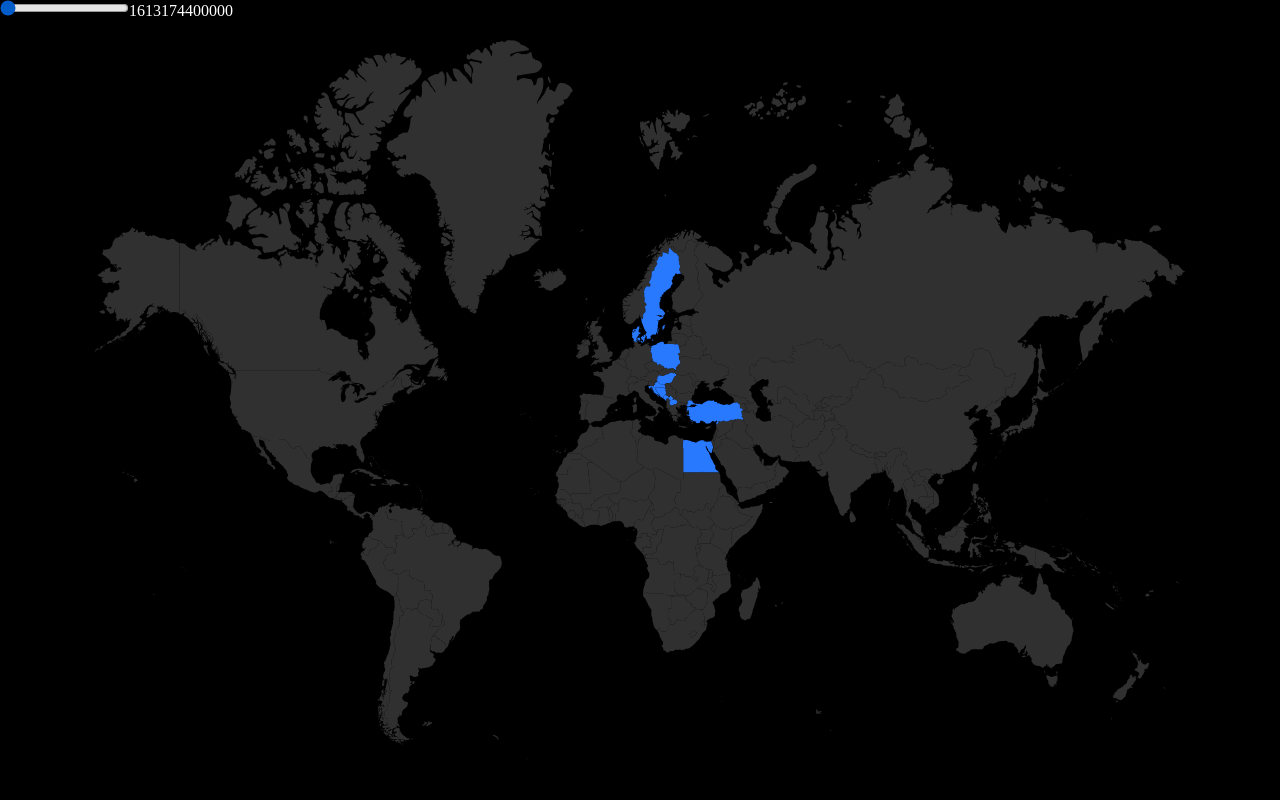
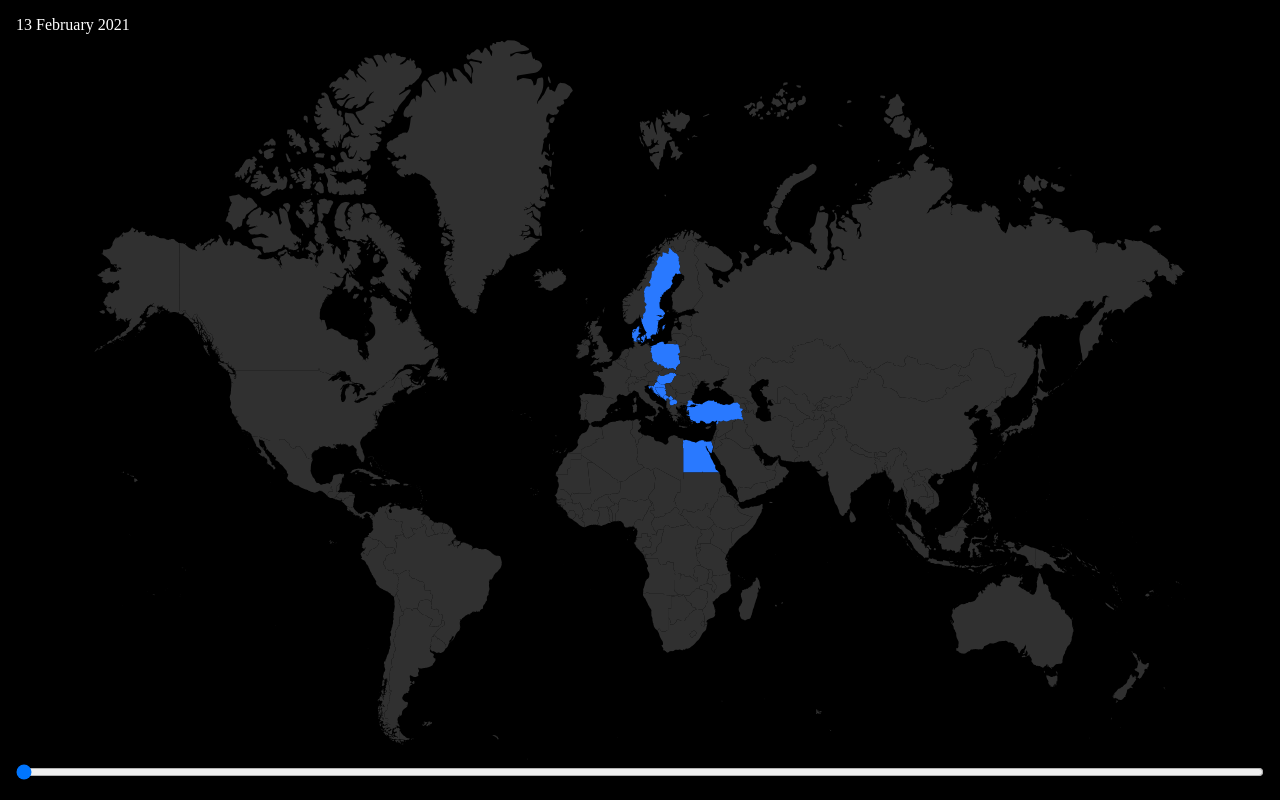
Before and after one commit to bence-toth/travel-map, a React (Create React App) app: page / in a window 1280 px wide. Built offline with nearby package versions, Linux system fonts and the light colour scheme.

Commit message:
Formatted date display

```diff
--- a/src/DateSlider.css
+++ b/src/DateSlider.css
@@ -1,12 +1,19 @@
 .date-slider-wrapper {
   position: fixed;
-  top: 0;
+  bottom: 0;
+  left: 0;
+  right: 0;
+  padding: 1em;
 }
 
 .date-slider {
-  color: blue;
+  width: 100%;
 }
 
-.date-display {
+.date-display-wrapper {
+  position: fixed;
   color: white;
+  top: 0;
+  left: 0;
+  padding: 1em;
 }
--- a/src/DateSlider.tsx
+++ b/src/DateSlider.tsx
@@ -1,3 +1,4 @@
+import { useMemo } from "react";
 import type { ChangeEvent } from "react";
 
 import "./DateSlider.css";
@@ -10,11 +11,18 @@ interface DateSliderProps {
 
 const now = Date.now();
 
+const dateFormatter = new Intl.DateTimeFormat("en-GB", {
+  dateStyle: "long",
+});
+
 const DateSlider = ({
   date,
   onHandleDateChange,
   firstTravelDate,
-}: DateSliderProps) => (
+}: DateSliderProps) => {
+  const formattedDate = useMemo(() => dateFormatter.format(date), [date]);
+  return (
+    <>
       <div className="date-slider-wrapper">
         <input
           className="date-slider"
@@ -25,8 +33,12 @@ const DateSlider = ({
           onChange={onHandleDateChange}
           step={24 * 60 * 60 * 1000}
         />
-    <span className="date-display">{date}</span>
       </div>
+      <div className="date-display-wrapper">
+        <span className="date-display">{formattedDate}</span>
+      </div>
+    </>
   );
+};
 
 export default DateSlider;
```
Lines whose indentation alone changed are shown as unchanged.
